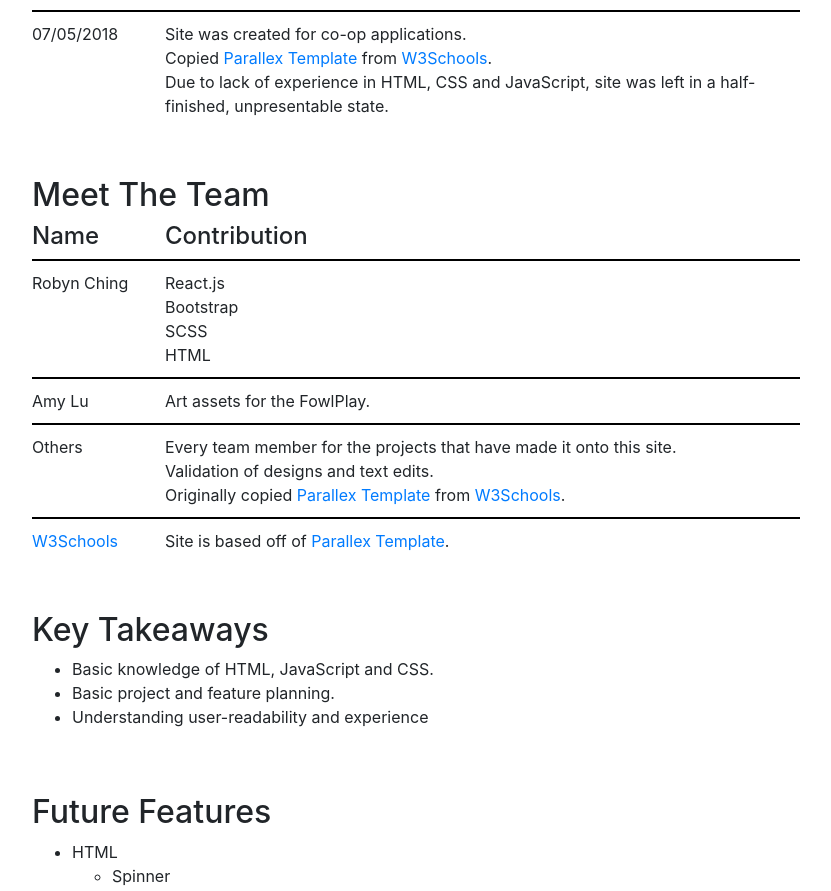
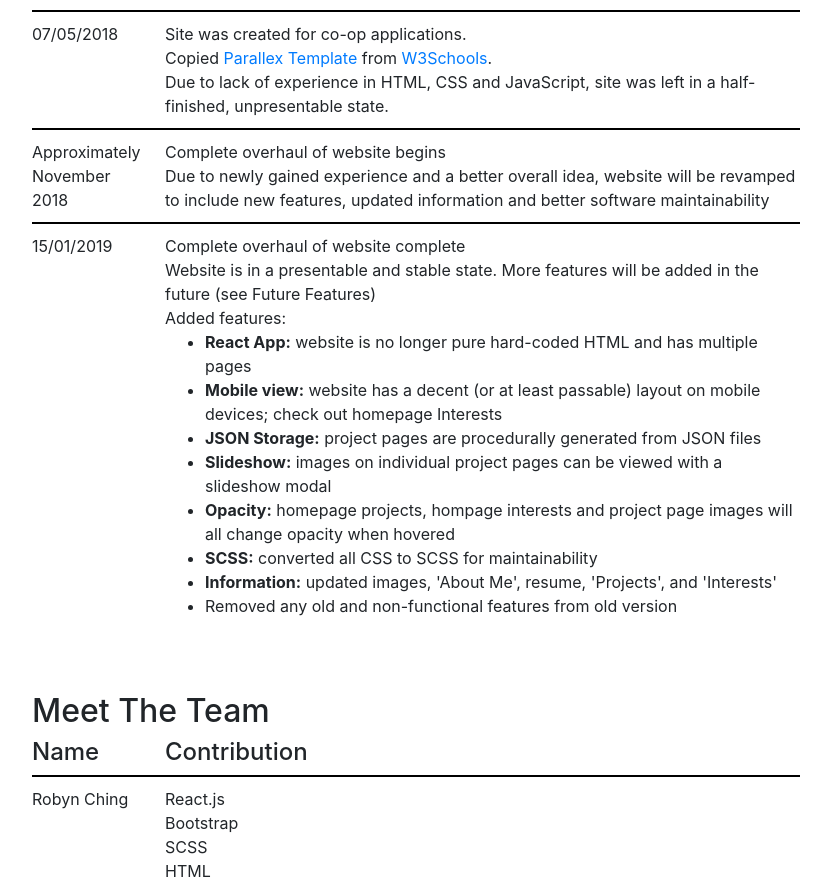
Before and after one commit to rochi138/personal-website-repo, a React (Create React App) app: page /Website in a window 1280 px wide. Shown: the part 1602-2493 px from the top of the page, without its empty margins (224-1055 px from the left). Built offline with nearby package versions, Linux system fonts and the light colour scheme.

Commit message:
Updated pictures, interests and website updates; added opacity to projects

```diff
--- a/src/pages/HomePage.js
+++ b/src/pages/HomePage.js
@@ -19,6 +19,7 @@
       showProjects: false,
       showSYDE: false,
       showInterest: 0,
+      hoverProject: undefined,
       hoverInterest: undefined,
     }
 
@@ -56,7 +57,7 @@
             <h3>ABOUT ME</h3>
             <div className={ stylesHome.subTitle }>Candidate for Systems Design Engineering Class 2022</div>
             <div className={ stylesHome.floatContainer }>
-              <img src={ require( '../images/robynProfile.JPG' ) } class="w3-round w3-image" alt="Profile" className={ stylesHome.profilePic } />
+              <img src={ require( '../images/robynProfile2.JPG' ) } class="w3-round w3-image" alt="Profile" className={ stylesHome.profilePic } />
               <div style={{ display: "flex", flexDirection: "column", alignItems: "center" }}>
               <div style={{ textAlign: "left", marginBottom: "1em" }} dangerouslySetInnerHTML={ { __html: source.aboutMe.text } }/>
               <Button style={{ backgroundColor:"black", marginTop: "10px" }}>
@@ -85,8 +86,7 @@
             <div className={ stylesHome.subTitle }>Previous work and personal projects.<br /> Click for the project's page</div>
             <Row>
               { source.projects.map( ( project, i ) =>
-                <Col sm={ 6 } md={ 4 } key={ i } onClick={ () => this.props.history.push( '/' + project.link ) } style={{
-      cursor: "pointer" }}>
+                <Col sm={ 6 } md={ 4 } key={ i } onClick={ () => this.props.history.push( '/' + project.link ) } onMouseEnter={ () => this.setState({ hoverProject: i })} onMouseLeave={ () => this.setState({ hoverProject: undefined })} style={ ( this.state.hoverProject !== undefined && i!== this.state.hoverProject ) ? {opacity: 0.4, cursor: "pointer"} : {opacity: 1, cursor: "pointer"}}>
                   <div style={{height: "16em", width: "100%", textAlign: "center"}} >
                     <span style={{height: "100%", display: "inline-block", verticalAlign: "middle"}}></span>
                     <img src={ require('../images/' + project.image + '.jpg' ) } style={{width: "90%", height: "100%", verticalAlign: "middle", objectFit: "contain"}} alt={ project.alt } />
--- a/src/pages/HomePage.json
+++ b/src/pages/HomePage.json
@@ -34,7 +34,7 @@
   "interests": [
   	{ "image": "knitting",
   		"alt": "Knitted Golden Kamuy Scarf",
-  		"content": "<p>I actually learned to knit when I was quite young, but I recently picked it up again. My main motivation was because if I knitted while watching anime it did not feel like time wasted, since I highly value efficiency and time management. Alongside knitting, I also picked up rug hooking and crochetting.<br /><br />Working on these projects have made 60+ minute commutes more bearable... And they are really cheap gifts.</p>",
+  		"content": "<p>I actually learned to knit when I was quite young, but I recently picked it up again. My main motivation was because if I knitted while watching anime it did not feel like time wasted, since I highly value efficiency and time management. Alongside knitting, I also picked up rug hooking, crochetting and afghan crochetting.<br /><br />Working on these projects have made 60+ minute commutes more bearable... And they are really cheap gifts.</p>",
   		"brief": "Knitting"
   	},
   	{ "image": "golden-kamuy-scarf",
@@ -44,7 +44,7 @@
   	},
     { "image": "games-d20",
       "alt": "D20",
-      "content": "<p>Be it board games, card games or video games, I enjoy playing a variety of different games. I prefer board games, but I find it interesting to break down video game mechanics, especially since I am also interested in game development. In addition to playing, I often watch Let's Plays for games I can't afford or am too unskilled to play.<br /><br />Recently played:<ul><li>Exploding Kittens</li><li>Catan</li><li>Dungeons and Dragons</li><li>WILL: A Wonderful World</li></ul></p>",
+      "content": "<p>Be it board games, card games or video games, I enjoy playing a variety of different games. I prefer board games, but I find it interesting to break down video game mechanics, especially since I am also interested in game development. In addition to playing, I often watch Let's Plays for games I can't afford or am too unskilled to play.<br /><br />Recently played:<ul><li>Breath of the Wild</li><li>Betrayal at the House on the Hill</li><li>Exploding Kittens</li><li>Catan</li></ul></p>",
       "brief": "Games"
     },
     { "image": "reading",
--- a/src/pages/Website.json
+++ b/src/pages/Website.json
@@ -68,6 +68,22 @@
           "Site was created for co-op applications.",
           "Copied <a href=\"https://www.w3schools.com/w3css/tryw3css_templates_parallax.htm\" target=\"_blank\" rel=\"noopener noreferrer\">Parallex Template</a> from <a href=\"https://www.w3schools.com/\" target=\"_blank\" rel=\"noopener noreferrer\">W3Schools</a>.",
           "Due to lack of experience in HTML, CSS and JavaScript, site was left in a half-finished, unpresentable state."
+        ]
+      },
+      {
+        "left": "Approximately November 2018",
+        "right": [
+          "Complete overhaul of website begins",
+          "Due to newly gained experience and a better overall idea, website will be revamped to include new features, updated information and better software maintainability"
+        ]
+      },
+      {
+        "left": "15/01/2019",
+        "right": [
+          "Complete overhaul of website complete",
+          "Website is in a presentable and stable state. More features will be added in the future (see Future Features)",
+          "Added features:",
+          "<ul><li><b>React App:</b> website is no longer pure hard-coded HTML and has multiple pages</li><li><b>Mobile view:</b> website has a decent (or at least passable) layout on mobile devices; check out homepage Interests</li><li><b>JSON Storage:</b> project pages are procedurally generated from JSON files</li><li><b>Slideshow:</b> images on individual project pages can be viewed with a slideshow modal</li><li><b>Opacity:</b> homepage projects, hompage interests and project page images will all change opacity when hovered</li><li><b>SCSS:</b> converted all CSS to SCSS for maintainability</li><li><b>Information:</b> updated images, 'About Me', resume, 'Projects', and 'Interests'</li><li>Removed any old and non-functional features from old version</li></ul>"
         ]
       }
     ]
```
Also changed, not shown: src/images/robynProfile1.JPG (renamed from src/images/robynProfile.JPG), src/images/robynProfile2.JPG (added).
